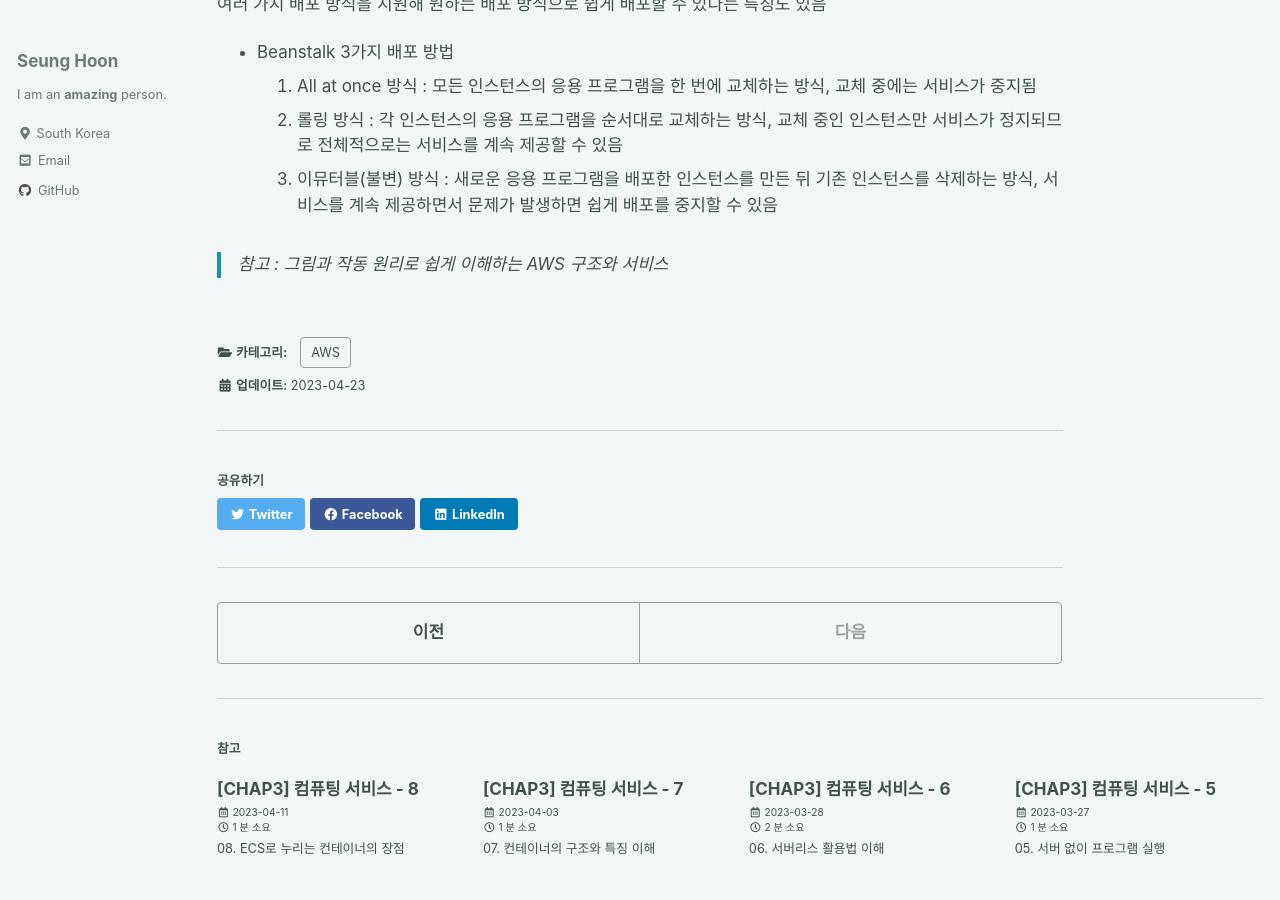
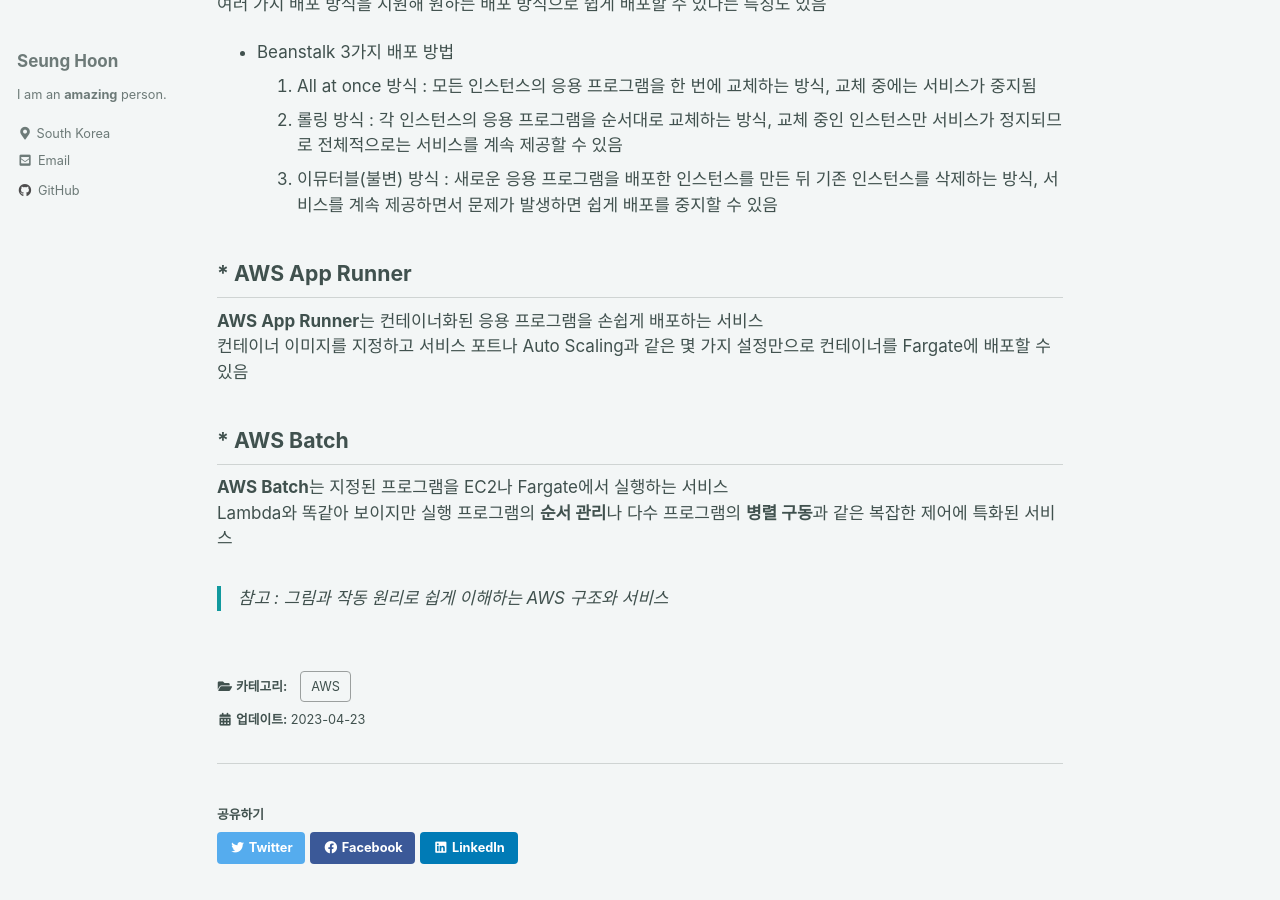
Before and after one commit to ibk01161/ibk01161.github.io, a Jekyll site: the page built from _posts/2023-04-23-aws3_09.md, in a window 1280 px wide and 900 px high, scrolled down 983 px. Built offline with Jekyll 4.4.1, drawn with Linux system fonts in a browser that asks for light colours; cached includes are drawn as plain includes.

Commit message:
Add Post

```diff
--- a/_posts/2023-04-23-aws3_09.md
+++ b/_posts/2023-04-23-aws3_09.md
@@ -38,4 +38,16 @@ AWS에서는 Lightsail에서 EC2로 마이그레이션하기 위한 기능도
  3. 이뮤터블(불변) 방식 : 새로운 응용 프로그램을 배포한 인스턴스를 만든 뒤 기존 인스턴스를 삭제하는 방식, 서비스를 계속 제공하면서 문제가 발생하면 쉽게 배포를 중지할 수 있음
 
 
+## * AWS App Runner
+
+**AWS App Runner**는 컨테이너화된 응용 프로그램을 손쉽게 배포하는 서비스
+컨테이너 이미지를 지정하고 서비스 포트나 Auto Scaling과 같은 몇 가지 설정만으로 컨테이너를 Fargate에 배포할 수 있음
+
+
+## * AWS Batch
+
+**AWS Batch**는 지정된 프로그램을 EC2나 Fargate에서 실행하는 서비스
+Lambda와 똑같아 보이지만 실행 프로그램의 **순서 관리**나 다수 프로그램의 **병렬 구동**과 같은 복잡한 제어에 특화된 서비스
+
+
 > 참고 : 그림과 작동 원리로 쉽게 이해하는 AWS 구조와 서비스
```
